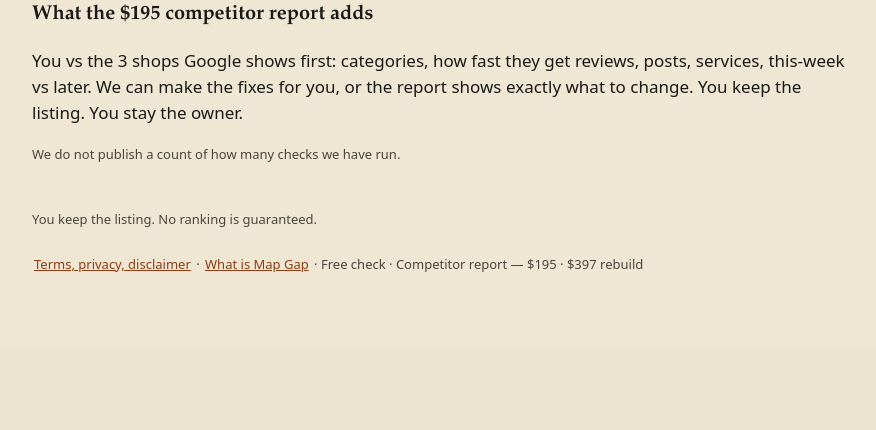
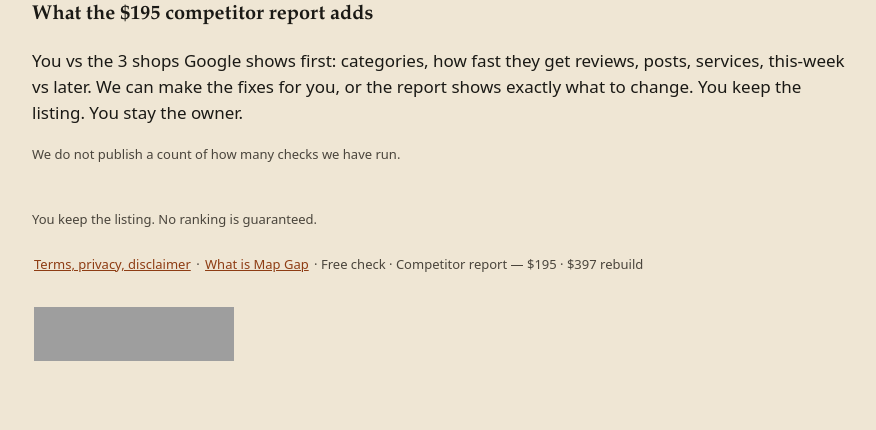
Before and after one commit to carolrnh/map-gap, a Flask app: page /google-business-profile-audit-free in a window 1280 px wide. Shown: the part 730-1160 px from the top of the page, without its empty margins (198-1074 px from the left). Before the commit the page ends 1002 px from the top, so only its background shows below. Run offline with Flask 3, Linux system fonts and the light colour scheme; grey boxes are pictures that could not be loaded.

Commit message:
Add the Twelve Tools badge to the shared footer. (#19)
Co-authored-by: Cursor Agent <cursoragent@cursor.com>
Co-authored-by: carolrnh <carolrnh@users.noreply.github.com>

```diff
--- a/templates/base.html
+++ b/templates/base.html
@@ -43,6 +43,7 @@
   <footer class="foot">
     <p>You keep the listing. No ranking is guaranteed.</p>
     <p><a href="{{ url_for('legal') }}">Terms, privacy, disclaimer</a> · <a href="{{ url_for('page_what_is') }}">What is Map Gap</a> · <span class="nowrap">Free check</span> · Competitor report — ${{ price }} · $397 rebuild</p>
+    <p><a href="https://twelve.tools" target="_blank"><img src="https://twelve.tools/badge0-white.svg" alt="Featured on Twelve Tools" width="200" height="54"></a></p>
   </footer>
   <script src="{{ url_for('static', filename='lookup.js') }}"></script>
 </body>
```
